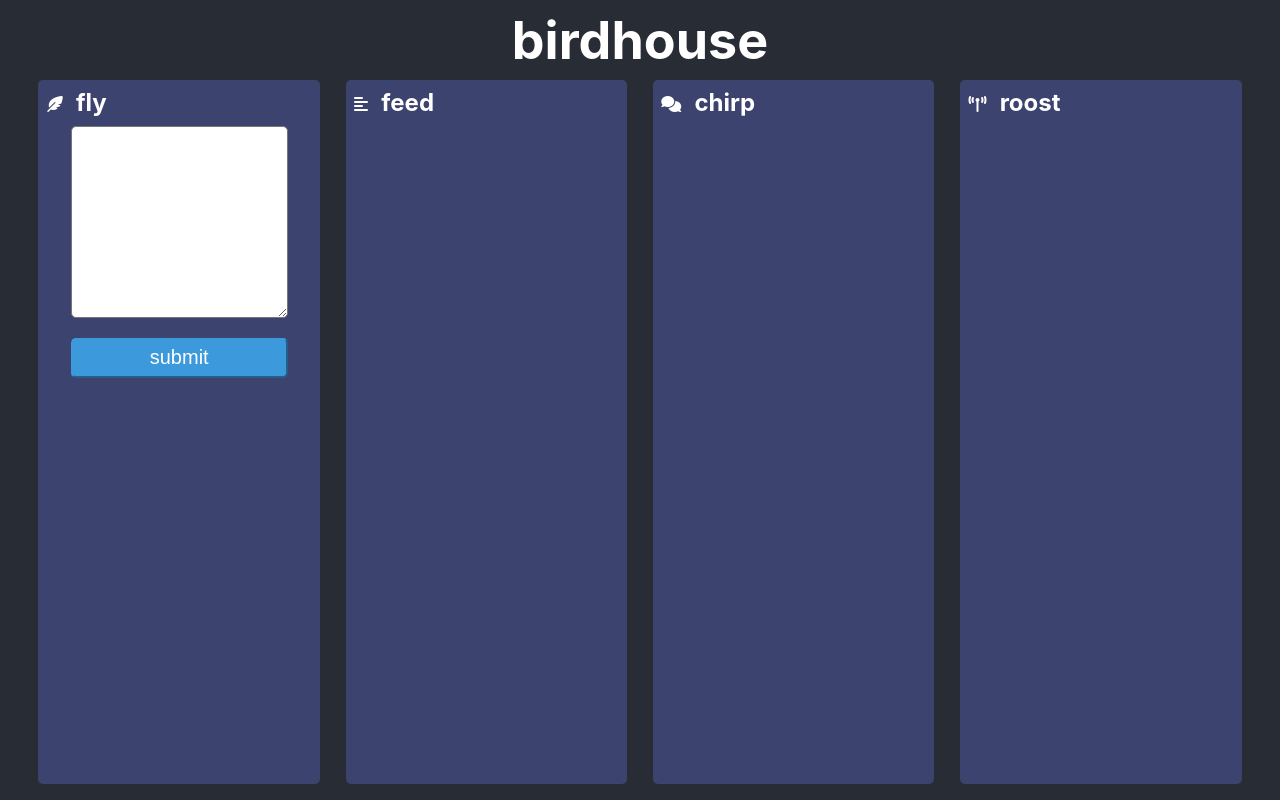
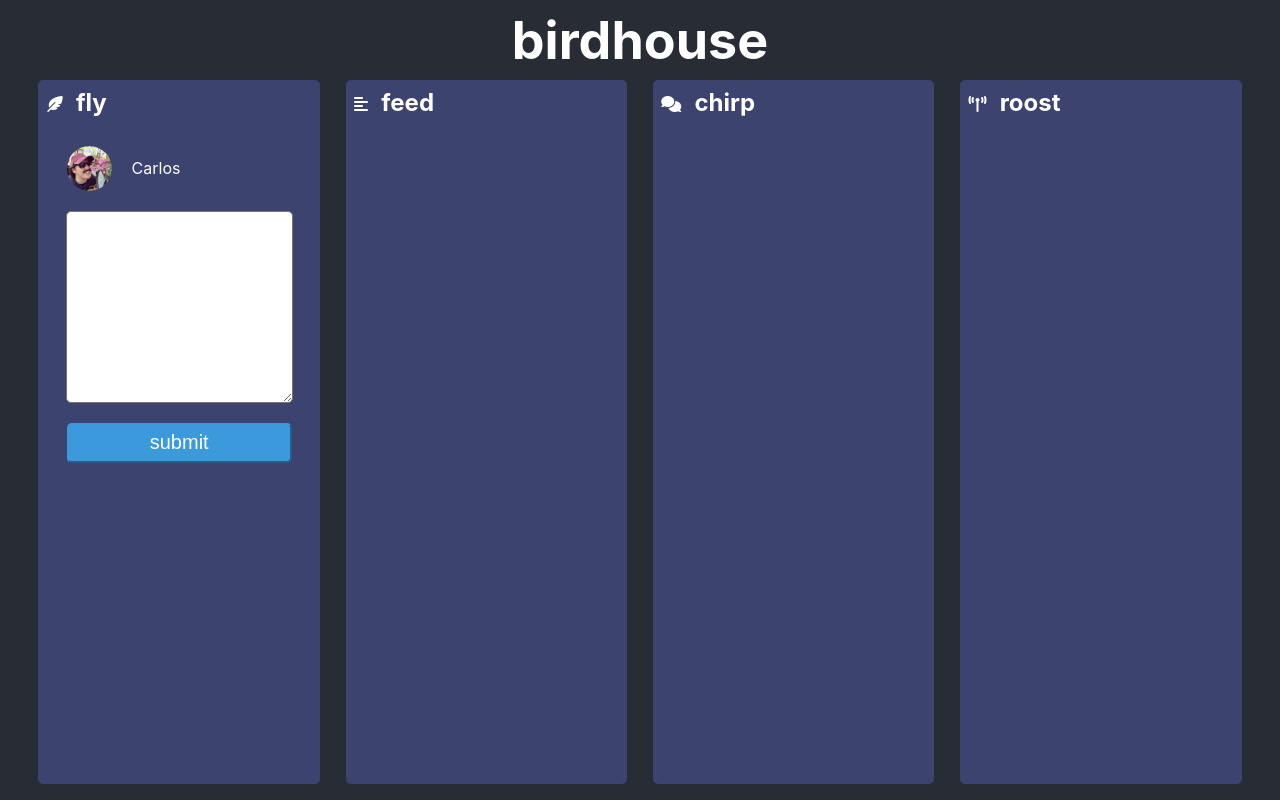
Before and after one commit to rachelfeldman/birdhouse, a React (Create React App) app: page / in a window 1280 px wide. Built offline with nearby package versions, Linux system fonts and the light colour scheme.

Commit message:
add avatar

```diff
--- a/src/FlyPanel.css
+++ b/src/FlyPanel.css
@@ -9,19 +9,39 @@ div.flypanel {
 
 textarea.flypanel {
   border-radius: 5px;
+  width: 80%;
   border-size: 0px;
   font-size: 1.25em;
   padding: 0px;
-  margin-bottom: 20px;
+  margin: 0px auto 20px auto;
 }
 
 button.flypanel {
   height: 40px;
-  width: 100%;
+  width: 80%;
   padding: 0px;
   border-color: #3C99DB;
   background-color: #3C99DB;
   font-size: 1.25em;
   color: white;
   border-radius: 5px;
+  margin: 0px auto 20px auto;
 }
+
+img.avatar {
+  border-radius: 50%;
+  width: 20%;
+}
+
+div.avatar {
+  display: flex;
+  flex-direction: row;
+  width: 80%;
+  margin: 20px auto 20px auto;
+}
+
+div.avatar-name {
+  display: flex;
+  align-items: center;
+  margin-left: 20px;
+}
--- a/src/FlyPanel.js
+++ b/src/FlyPanel.js
@@ -1,11 +1,23 @@
 import React from 'react';
 import Panel from './Panel.js';
 import './FlyPanel.css'
+import avatar from './avatar.jpeg';
+
+const USER = {
+  avatar: avatar,
+  name: 'Carlos'
+};
 
 const FlyPanel = () => {
   return (
     <Panel fontAwesomeName="fas fa-feather-alt" title='fly' gridColumn='2'>
       <div className='flypanel'>
+        <div className='avatar'>
+          <img className='avatar' src={avatar} alt='avatar' />
+          <div className='avatar-name'>
+            {USER.name}
+          </div>
+        </div>
         <textarea className='flypanel' rows="10" />
         <button className='flypanel'>submit</button>
       </div>
```
Also changed, not shown: src/avatar.jpeg (added).
